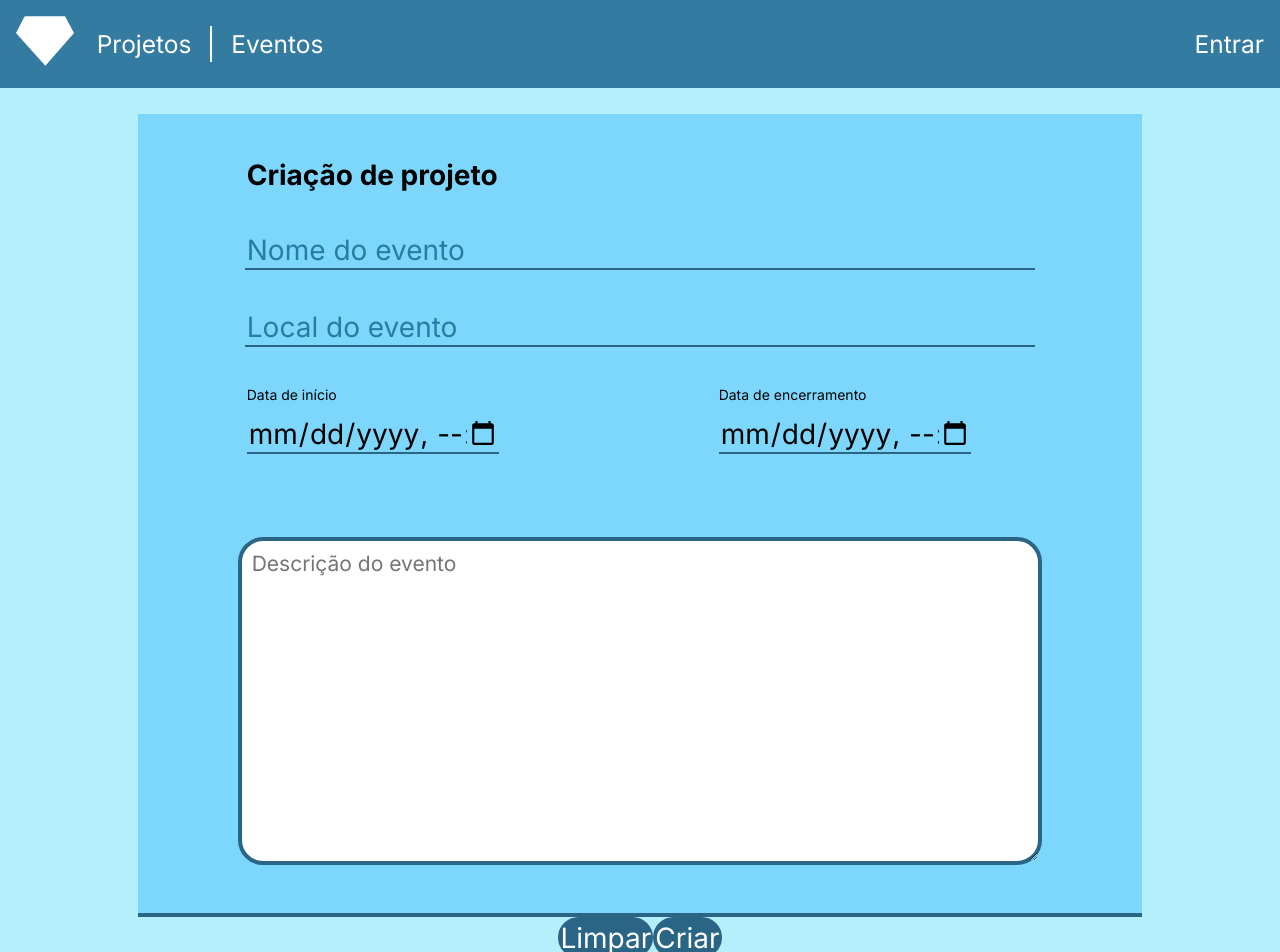
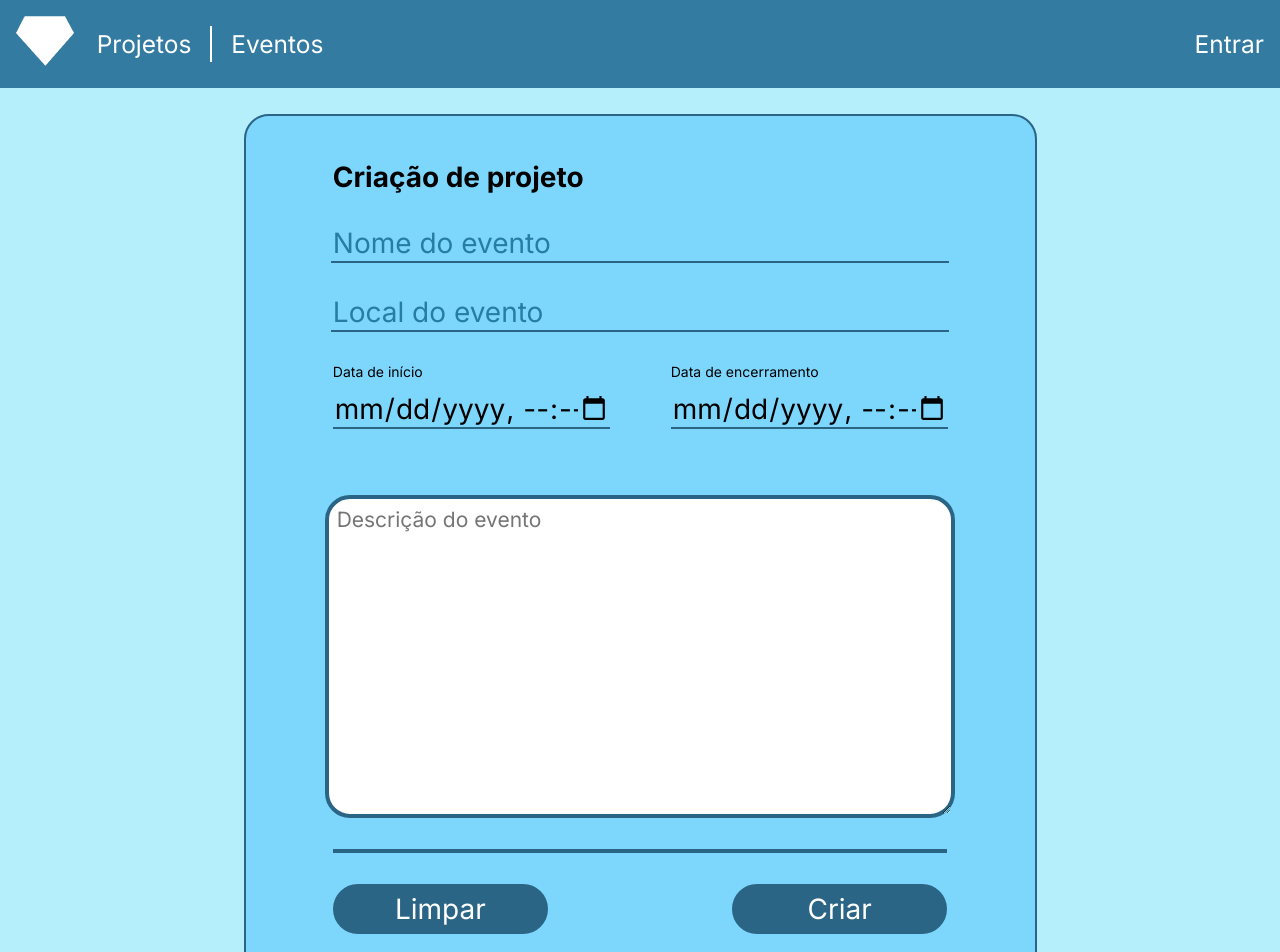
Before and after one commit to Noobolon/Adamas-FrontEnd, a Vue app: page /criar-evento in a window 1280 px wide. Shown: the top 952 px of the page. Built offline with nearby package versions, Linux system fonts and the light colour scheme.

Commit message:
responsividade da tela de criação de eventos

```diff
--- a/src/views/CreateEvent.vue
+++ b/src/views/CreateEvent.vue
@@ -112,6 +112,12 @@ export default{
                 <textarea id="desc" v-model="description" placeholder="Descrição do evento" type="text" required rows="12">
                 </textarea>
 
+                <div class="divisor"></div>
+
+                <div class="buttons">
+                    <button type="reset">Limpar</button>
+                    <button type="submit">Criar</button>
+                </div>
             </fieldset>
 
             <Teleport to="body">
@@ -133,10 +139,7 @@ export default{
                 </div>
             </fieldset> -->
 
-            <div class="buttons">
-                <button type="reset">Limpar</button>
-                <button type="submit">Criar</button>
-            </div>
+
 
         </form>
 
@@ -179,14 +182,14 @@ input::placeholder{
 }
 
 fieldset{
+    border: 2px solid var(--ButtonColor);
     justify-content: center;
     align-items: center;
     display: flex;
     flex-direction: column;
-    border: none;
-    border-bottom: 4px solid var(--ButtonColor);
     background-color: var(--MenuColor);
-    width: 80%;
+    width: 60%;
+    border-radius: 25px;
 }
 /*  */
 
@@ -205,12 +208,17 @@ form{
 }
 
 #datetimes > div {
-    width: 40%;
+    width: 45%;
     display: flex;
     align-items: start;
     flex-direction: column;
 }
+#datetimes > div > input{
+    width: 100%;
+
+}
 .buttons{
+    width: 80%;
     display: flex;
     justify-content: space-between;
 }
@@ -220,7 +228,7 @@ form{
     border: 2px solid var(--ButtonColor);
     border-radius: 25px;
 
-    width: 100%;
+    width: 35%;
     padding: 1% 0;
 
     font-size: 2rem;
@@ -236,6 +244,11 @@ form{
     margin-bottom: 4%;
 }
 
+.divisor{
+    width: 80%;
+    height: 4px;
+    background-color: var(--ButtonColor);
+}
 
 /* Salas */
 
@@ -261,6 +274,8 @@ form{
         width: 80%;
     }
     fieldset{
+        border: none;
+        border-radius: 0;
         padding: 0;
         width: 100%;
     }
```
